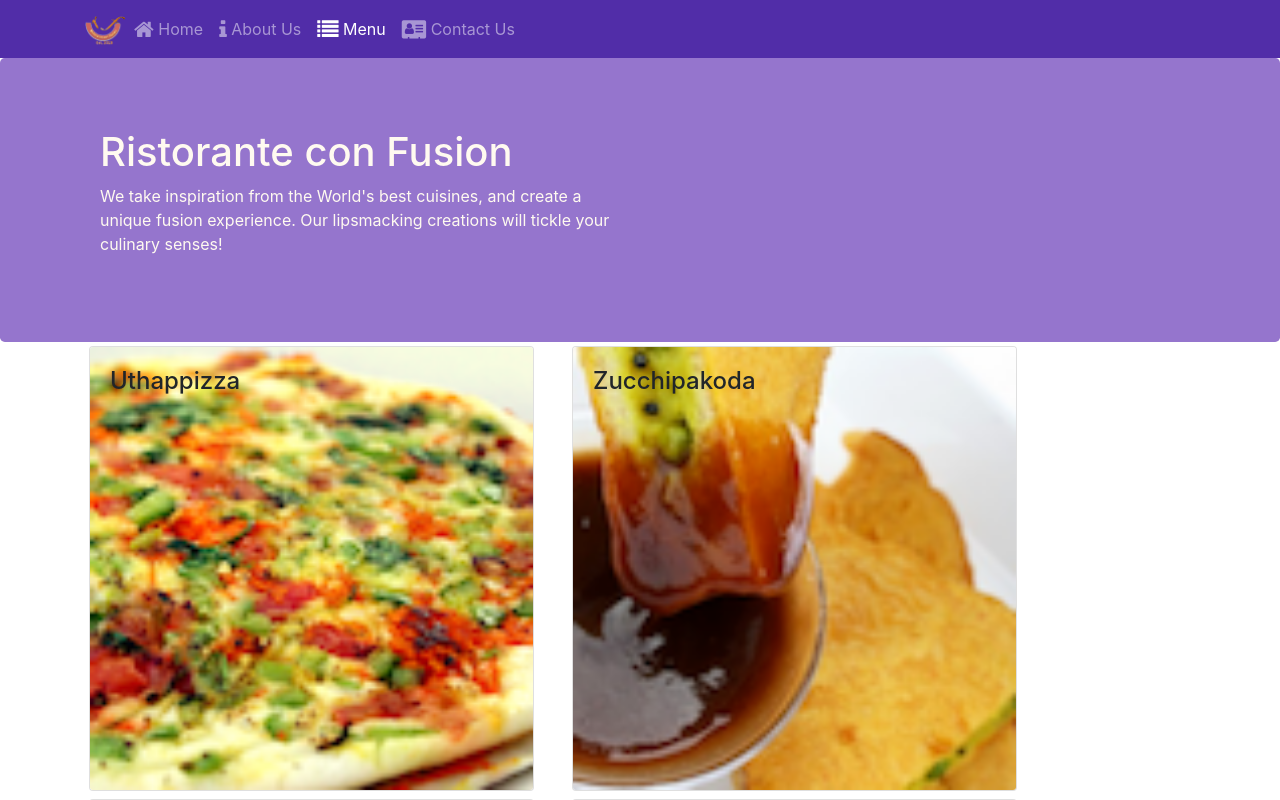
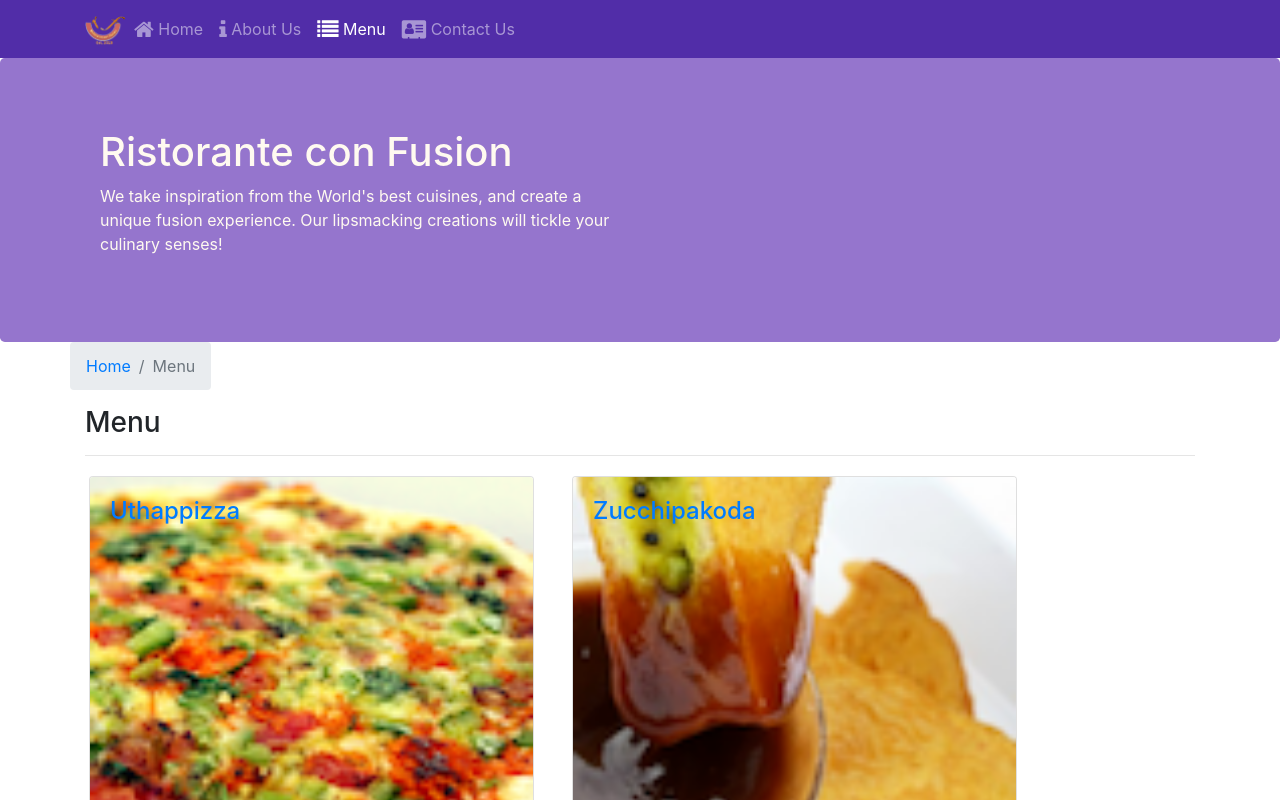
Before and after one commit to socopoko/confusion-react, a React (Create React App) app: page /menu in a window 1280 px wide. Shown: the top 800 px of the page. Built offline with nearby package versions, Linux system fonts and the light colour scheme.

Commit message:
single page application part two

```diff
--- a/src/components/ContactComponent.js
+++ b/src/components/ContactComponent.js
@@ -1,8 +1,20 @@
 import React from 'react';
+import { Breadcrumb, BreadcrumbItem } from 'reactstrap';
+import { Link } from 'react-router-dom';
 
 function Contact(props) {
     return (
         <div className="container">
+            <div className="row">
+                <Breadcrumb>
+                    <BreadcrumbItem><Link to='/home'>Home</Link></BreadcrumbItem>
+                    <BreadcrumbItem active>Contact Us</BreadcrumbItem>
+                </Breadcrumb>
+                <div className="col-12">
+                    <h3>Contact Us</h3>
+                    <hr />
+                </div>
+            </div>
             <div className="row row-content">
                 <div className="col-12">
                     <h3>Location Information</h3>
--- a/src/components/DishdetailComponent.js
+++ b/src/components/DishdetailComponent.js
@@ -1,6 +1,6 @@
 import React, { Component } from 'react';
-import { Card, CardImg, CardText, CardBody, CardTitle } from 'reactstrap';
-
+import { Card, CardImg, CardText, CardBody, CardTitle, Breadcrumb, BreadcrumbItem } from 'reactstrap';
+import { Link } from 'react-router-dom';
 
 
     function RenderDish({dish}){
@@ -17,8 +17,8 @@ import { Card, CardImg, CardText, CardBody, CardTitle } from 'reactstrap';
         )
     }
 
-    function RenderComments({dish}) {
-        const comments = dish.comments.map((comment) => {
+    function RenderComments({comments}) {
+        const mycomments = comments.map((comment) => {
             return(
                 <ul key={comment.id} className="list-unstyled">
                     <li className="mb-2">{comment.comment}</li>
@@ -32,18 +32,28 @@ import { Card, CardImg, CardText, CardBody, CardTitle } from 'reactstrap';
         return (
             <div className="col-12 col-md-5 m-1">
                 <h4>Comments</h4>
-                { comments }
+                { mycomments }
             </div>
         )
     }
 
-    const Dishdetail = (props) => {
+    const DishDetail = (props) => {
         if (props.dish != null) {
             return (
                 <div className="container">
                     <div className="row">
+                        <Breadcrumb>
+                            <BreadcrumbItem><Link to='/menu'>Menu</Link></BreadcrumbItem>
+                            <BreadcrumbItem active>{props.dish.name}</BreadcrumbItem>
+                        </Breadcrumb>
+                        <div className="col-12">
+                            <h3>{props.dish.name}</h3>
+                            <hr />
+                        </div>
+                    </div>
+                    <div className="row">
                         <RenderDish dish={props.dish} />
-                        <RenderComments dish={props.dish} />
+                        <RenderComments comments={props.comments} />
                     </div>
                 </div>
             );
@@ -51,4 +61,4 @@ import { Card, CardImg, CardText, CardBody, CardTitle } from 'reactstrap';
         else { return (<div> </div>); }
     }
 
-export default Dishdetail;
+export default DishDetail;
--- a/src/components/MainComponent.js
+++ b/src/components/MainComponent.js
@@ -2,7 +2,7 @@ import React, { Component } from 'react';
 import Home from './HomeComponent';
 import Menu from './MenuComponent';
 import Contact from './ContactComponent';
-import Dishdetail from './DishdetailComponent';
+import DishDetail from './DishdetailComponent';
 import Header from './HeaderComponent';
 import Footer from './FooterComponent';
 import { DISHES } from '../shared/dishes';
@@ -34,12 +34,21 @@ class Main extends Component {
                 />
             );
         }
+
+        const DishWithId = ({ match }) => {
+            return (
+                <DishDetail dish={this.state.dishes.filter((dish) => dish.id === parseInt(match.params.dishId, 10))[0]}
+                    comments={this.state.comments.filter((comment) => comment.dishId === parseInt(match.params.dishId, 10))} />
+            );
+        };
+
         return (
             <div>
                 <Header />
                 <Switch>
                     <Route path="/home" component={HomePage} />
                     <Route exact path="/menu" component={() => <Menu dishes={this.state.dishes}/>} />
+                    <Route path='/menu/:dishId' component={DishWithId} />
                     <Route exact path="/contactus" component={Contact} />
                     <Redirect to="/home" />
                 </Switch>
--- a/src/components/MenuComponent.js
+++ b/src/components/MenuComponent.js
@@ -1,28 +1,41 @@
 import React from 'react';
-import { Card, CardImg, CardImgOverlay, CardTitle } from 'reactstrap';
+import { Card, CardImg, CardImgOverlay, CardTitle, Breadcrumb, BreadcrumbItem } from 'reactstrap';
+import { Link } from 'react-router-dom';
 
-    function RenderMenuItem({dish, onClick }) {
-        return(
-            <Card onClick={() => onClick(dish.id)}>
+function RenderMenuItem({ dish, onClick }) {
+    return (
+        <Card>
+            <Link to={`/menu/${dish.id}`} >
                 <CardImg width="100%" src={dish.image} alt={dish.name} />
                 <CardImgOverlay>
                     <CardTitle><h4>{dish.name}</h4></CardTitle>
                 </CardImgOverlay>
-            </Card>
-        );
-    }
+            </Link>
+        </Card>
+    );
+}
 
     const Menu = (props) => {
         const menu = props.dishes.map((dish) => {
             return (
                 <div key={dish.id} className="col-12 col-md-5 m-1">
-                    <RenderMenuItem dish={dish} onClick={props.onClick} />
+                    <RenderMenuItem dish={dish} />
                 </div>
             );
         });
 
         return (
             <div className="container">
+                <div className="row">
+                    <Breadcrumb>
+                        <BreadcrumbItem><Link to="/home">Home</Link></BreadcrumbItem>
+                        <BreadcrumbItem active>Menu</BreadcrumbItem>
+                    </Breadcrumb>
+                    <div className="col-12">
+                        <h3>Menu</h3>
+                        <hr />
+                    </div>
+                </div>
                 <div className="row">
                     {menu}
                 </div>
```
